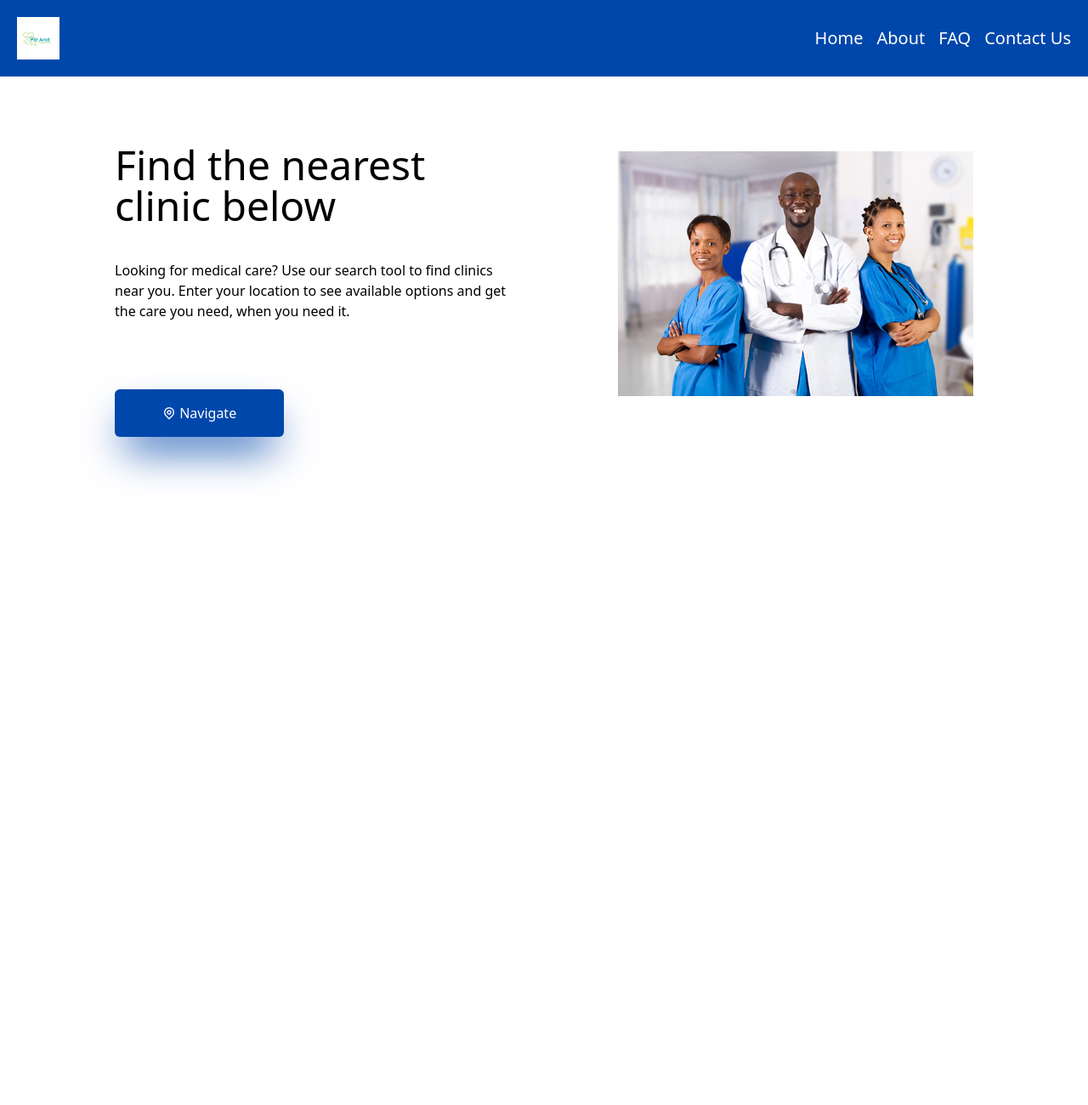
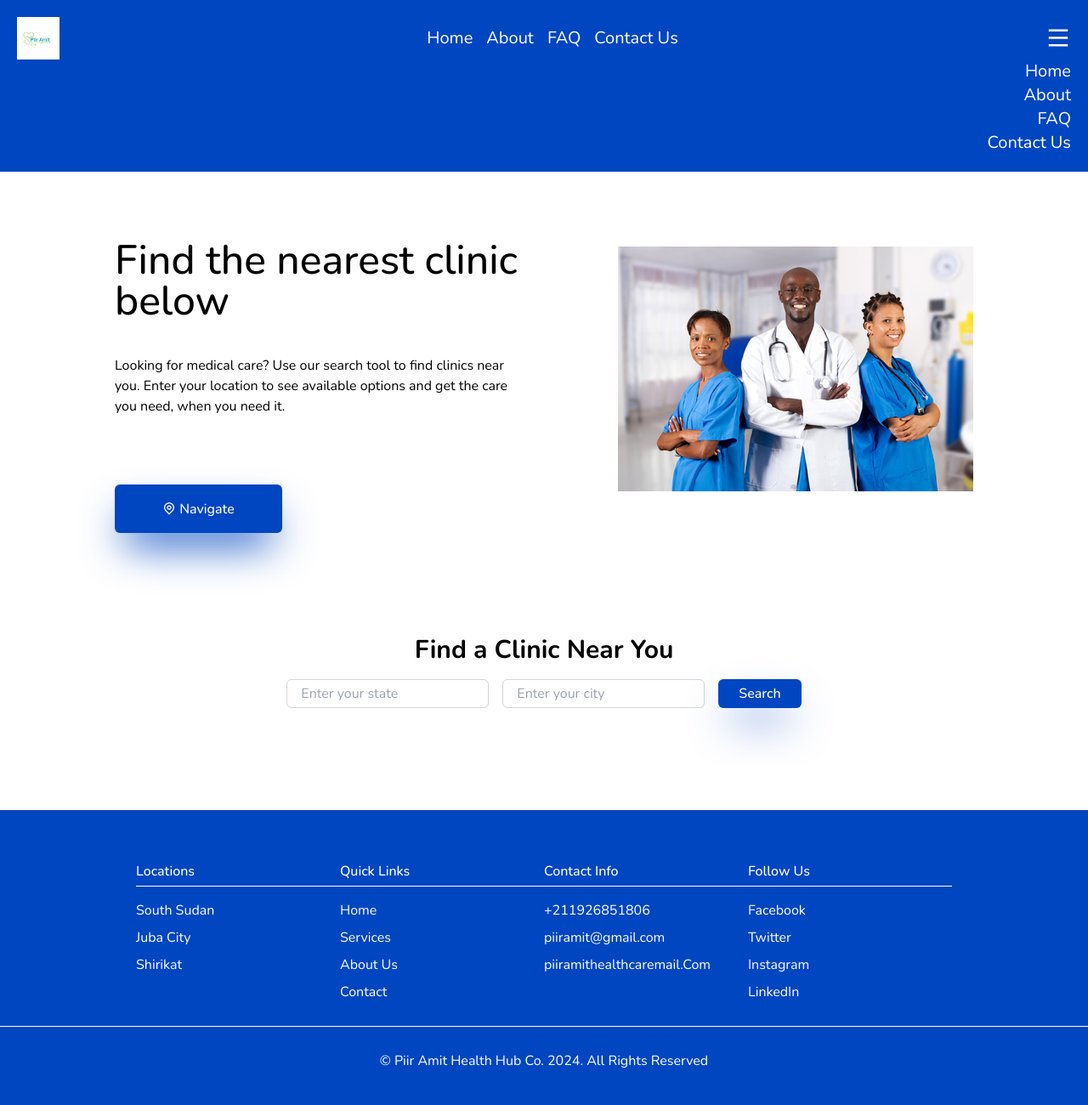
Before and after one commit to Ajang-Deng98/SE_foundation_group_11, a website: page src/clinic-page.html in a window 1280 px wide. Shown: the whole page at 85% size. Before the commit the page ends 800 px from the top, so only its background shows below. Drawn offline with nearby package versions, Linux system fonts and the light colour scheme; files that its build step writes are made by us from their sources.

Commit message:
feat: finalized the clinic page

```diff
--- a/src/clinic-page.html
+++ b/src/clinic-page.html
@@ -5,15 +5,20 @@
     <meta name="viewport" content="width=device-width, initial-scale=1.0" />
     <title>Document</title>
     <link rel="stylesheet" href="output.css" />
+    <link rel="preconnect" href="https://fonts.googleapis.com" />
+    <link rel="preconnect" href="https://fonts.gstatic.com" crossorigin />
+    <link
+      href="https://fonts.googleapis.com/css2?family=Nunito:ital,wght@0,200..1000;1,200..1000&display=swap"
+      rel="stylesheet"
+    />
     <link
       href="https://cdn.jsdelivr.net/npm/remixicon@3.5.0/fonts/remixicon.css"
       rel="stylesheet"
     />
   </head>
-  <body>
-    <header
-      class="flex justify-between items-center bg-WebBlue p-5 text-white text-xl"
-    >
+  <body class="font-nunito">
+    <header class="p-5 text-xl text-white bg-WebBlue">
+      <div class="flex items-center justify-between">
         <div>
           <img
             src="../images/Pïïr Amit - Copy.png"
@@ -21,7 +26,7 @@
             class="h-[50px]"
           />
         </div>
-      <nav>
+        <nav class="hidden md:inline-block">
           <ul class="flex gap-4">
             <li><a href="#">Home</a></li>
             <li><a href="#">About</a></li>
@@ -29,19 +34,29 @@
             <li><a href="#">Contact Us</a></li>
           </ul>
         </nav>
+        <button id="menu"><i class="text-3xl ri-menu-line"></i></button>
+      </div>
+      <div id="nav-links">
+        <ul class="flex flex-col items-end">
+          <li><a href="#">Home</a></li>
+          <li><a href="#">About</a></li>
+          <li><a href="#">FAQ</a></li>
+          <li><a href="#">Contact Us</a></li>
+        </ul>
+      </div>
     </header>
     <main class="p-10">
       <section>
-        <div class="flex justify-center gap-28">
-          <div class="my-10 w-2/5">
-            <p class="font-medium text-5xl">Find the nearest clinic below</p>
+        <div class="flex flex-col justify-center md:flex-row md:gap-28">
+          <div class="my-10 md:w-2/5">
+            <p class="text-5xl font-medium">Find the nearest clinic below</p>
             <p class="my-10">
               Looking for medical care? Use our search tool to find clinics near
               you. Enter your location to see available options and get the care
               you need, when you need it.
             </p>
             <button
-              class="bg-WebBlue shadow-2xl shadow-WebBlue my-10 px-14 py-4 rounded-md font-medium text-white"
+              class="py-4 my-10 font-medium text-white rounded-md shadow-2xl bg-WebBlue shadow-WebBlue px-14"
             >
               <i class="ri-map-pin-line"></i>
               Navigate
@@ -52,6 +67,84 @@
           </div>
         </div>
       </section>
+      <section
+        class="flex flex-col items-center justify-center py-20 md:pt-10 md:pb-20"
+      >
+        <h2 class="mb-4 text-3xl font-bold">Find a Clinic Near You</h2>
+        <form class="flex flex-col justify-center gap-4 md:flex-row">
+          <input
+            type="text"
+            placeholder="Enter your state"
+            class="px-4 py-1 border border-gray-300 rounded-md"
+          />
+          <input
+            type="text"
+            placeholder="Enter your city"
+            class="px-4 py-1 border border-gray-300 rounded-md"
+          />
+          <button
+            type="submit"
+            class="px-6 py-1 font-medium text-white rounded-md shadow-2xl bg-WebBlue shadow-WebBlue"
+          >
+            Search
+          </button>
+        </form>
+      </section>
     </main>
+    <footer class="py-10 text-white bg-WebBlue">
+      <div
+        class="flex flex-col md:flex-row justify-around p-5 flex-wrap max-w-[1000px] mx-auto"
+      >
+        <div class="flex-1">
+          <h4 class="pb-[5px] mb-4 border-b-[1px] border-white font-medium">
+            Locations
+          </h4>
+          <ul class="flex flex-col gap-2">
+            <li>South Sudan</li>
+            <li>Juba City</li>
+            <li>Shirikat</li>
+          </ul>
+        </div>
+        <div class="flex-1">
+          <h4 class="pb-[5px] mb-4 border-b-[1px] border-white font-medium">
+            Quick Links
+          </h4>
+          <ul class="flex flex-col gap-2">
+            <li>Home</li>
+            <li>Services</li>
+            <li>About Us</li>
+            <li>Contact</li>
+          </ul>
+        </div>
+        <div class="flex-1">
+          <h4 class="pb-[5px] mb-4 border-b-[1px] border-white font-medium">
+            Contact Info
+          </h4>
+          <ul class="flex flex-col gap-2">
+            <li>+211926851806</li>
+            <li>piiramit@gmail.com</li>
+            <li>piiramithealthcaremail.Com</li>
+          </ul>
+        </div>
+        <div class="flex-1">
+          <h4 class="pb-[5px] mb-4 border-b-[1px] border-white font-medium">
+            Follow Us
+          </h4>
+          <ul class="flex flex-col gap-2">
+            <li>Facebook</li>
+            <li>Twitter</li>
+            <li>Instagram</li>
+            <li>LinkedIn</li>
+          </ul>
+        </div>
+      </div>
+      <div class="">
+        <hr class="my-2 border-t border-white" />
+        <p class="pt-5 text-center">
+          &copy; Piir Amit Health Hub Co. 2024. All Rights Reserved
+        </p>
+      </div>
+    </footer>
+    <script src="clinic-page.js"></script>
   </body>
 </html>
--- /dev/null
+++ b/src/clinic-page.js
@@ -0,0 +1,6 @@
+document.querySelector("#menu").addEventListener("click", function () {
+  document.querySelector("#nav-links").style.display =
+    document.querySelector("#nav-links").style.display == "none"
+      ? "block"
+      : "none";
+});
--- a/tailwind.config.js
+++ b/tailwind.config.js
@@ -4,7 +4,10 @@ module.exports = {
   theme: {
     extend: {
       colors: {
-        WebBlue: "#0047ab",
+        WebBlue: "#0046C0",
+      },
+      fontFamily: {
+        nunito: ["Nunito", "sans-serif"],
       },
     },
   },
```
Lines whose indentation alone changed are shown as unchanged.
